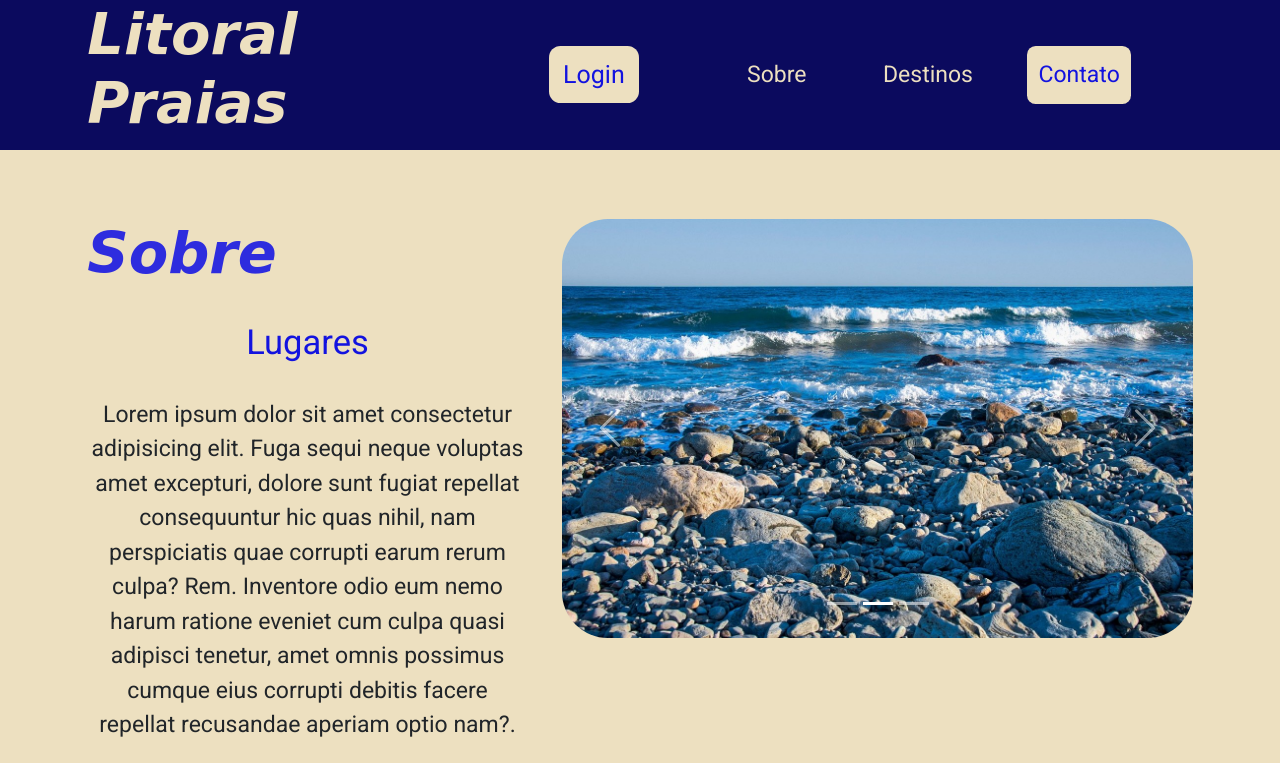
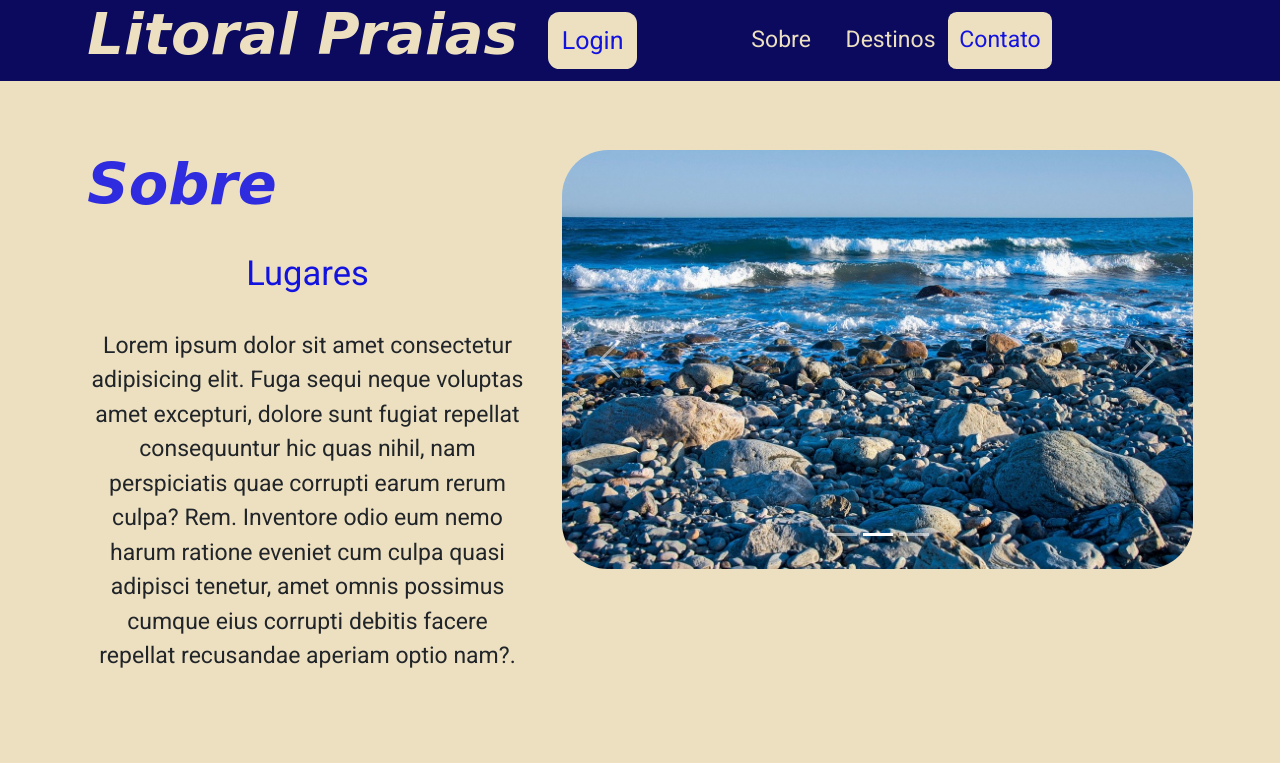
Before and after one commit to LivCarvalho/tarefa13, a plain HTML site: page index.html in a window 1280 px wide. Shown: the top 763 px of the page. Drawn offline with nearby package versions, Linux system fonts and the light colour scheme; a web font is replaced by a local one.

Commit message:
changing style

```diff
--- a/index.html
+++ b/index.html
@@ -11,13 +11,13 @@
     <link rel="stylesheet" href="./style.css">
 </head>
 <body>
-    <header class="sticky-top " id="header-top">
+    <header class="sticky-top" id="header-top">
         <div class="navbar navbar-expand-lg p-0">
             <div class="container">
-                <div class="col-lg-4 col-md-4 col-sm-12 d-flex align-items-center">
+                <div class="col-lg-5 col-md-3 col-sm-12 d-flex align-items-center">
                     <h1 class="fw-bold">Litoral Praias</h1>
                 </div>
-                <div class="dropdown col-lg-3 d-flex justify-content-center my-md-3 my-sm-6">
+                <div class="d-none d-sm-block dropdown col-lg-2 d-flex justify-content-center ml-md-3">
                     <button href="#" data-bs-toggle="dropdown" class="dropdown-toggle rounded-3 btn dropdown-toggle-split text-center">Login</button>
                     <form action="" class="dropdown-menu dropdown-menu-dark">
                         <div class="dropdown-item ">
@@ -31,9 +31,9 @@
                     </form>
                 </div>
                 <button class="btn-menu navbar-toggler my-md-4 my-sm-6" type="button" data-bs-toggle="collapse" data-bs-target="#menu">
-                    <span class="navbar-toggler-icon p-3"></span>
+                    <span class="navbar-toggler-icon"></span>
                 </button>
-                <nav class="nav nav-pills col-lg-5 collapse navbar-collapse p-2" id="menu">
+                <nav class="nav nav-pills col-lg-6 collapse navbar-collapse p-2" id="menu">
                     <ul class="row d-flex justify-content-between align-items-center navbar-nav">
                         <li class="nav-item col-md-3 col-sm-12 d-flex justify-content-center">
                             <a class="nav-style nav-link p-2" href="#about">Sobre</a>
@@ -43,6 +43,9 @@
                         </li>
                         <li class="nav-item col-md-3 col-sm-12 d-flex justify-content-center">
                             <a class="nav-style nav-link p-2" href="#contact">Contato</a>
+                        </li>
+                        <li class="nav-item col-md-3 col-sm-12 d-flex justify-content-center">
+                            <a href="#" class="nav-style nav-link d-sm-none">Login</a>
                         </li>
                     </ul>
                 </nav>
```
